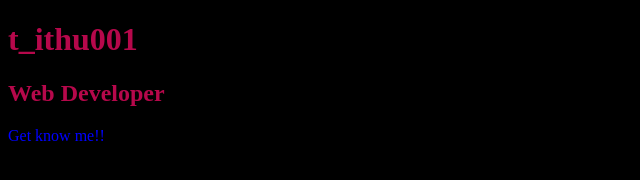
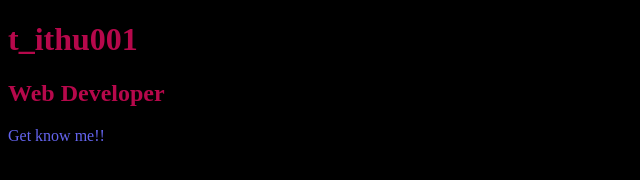
Before and after one commit to tithu001/tithu, a plain HTML site: page index.html in a window 1280 px wide. Shown: the full height of the page, 0-640 px from the left. Drawn offline with Linux system fonts and the light colour scheme.

```diff
--- a/index.html
+++ b/index.html
@@ -9,6 +9,6 @@
 <body style="background-color: black;color: rgb(182, 8, 75)">
   <h1>t_ithu001</h1>
   <h2>Web Developer</h2>
-  <p style="color: blue">Get know me!!</p>
+  <p style="color: rgb(100, 100, 238)">Get know me!!</p>
 </body>
 </html>
```
